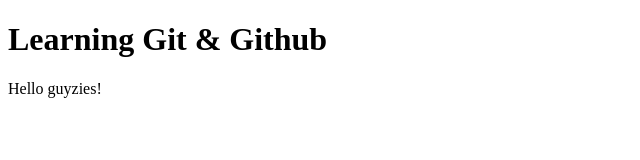
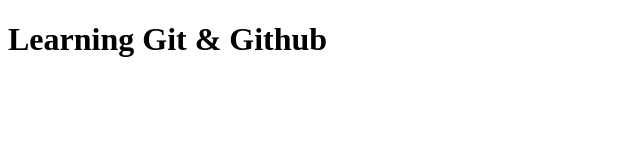
Before and after one commit to jaineeshx/Git_Github, a plain HTML site: page index.html in a window 1280 px wide. Shown: the whole page, without its empty margins (0-640 px from the left). Drawn offline with Linux system fonts and the light colour scheme.

Commit message:
Remove para tag in index.html

```diff
--- a/index.html
+++ b/index.html
@@ -8,6 +8,5 @@
 </head>
 <body>
     <h1>Learning Git & Github</h1>
-    <p>Hello guyzies!</p>
 </body>
 </html>
```
